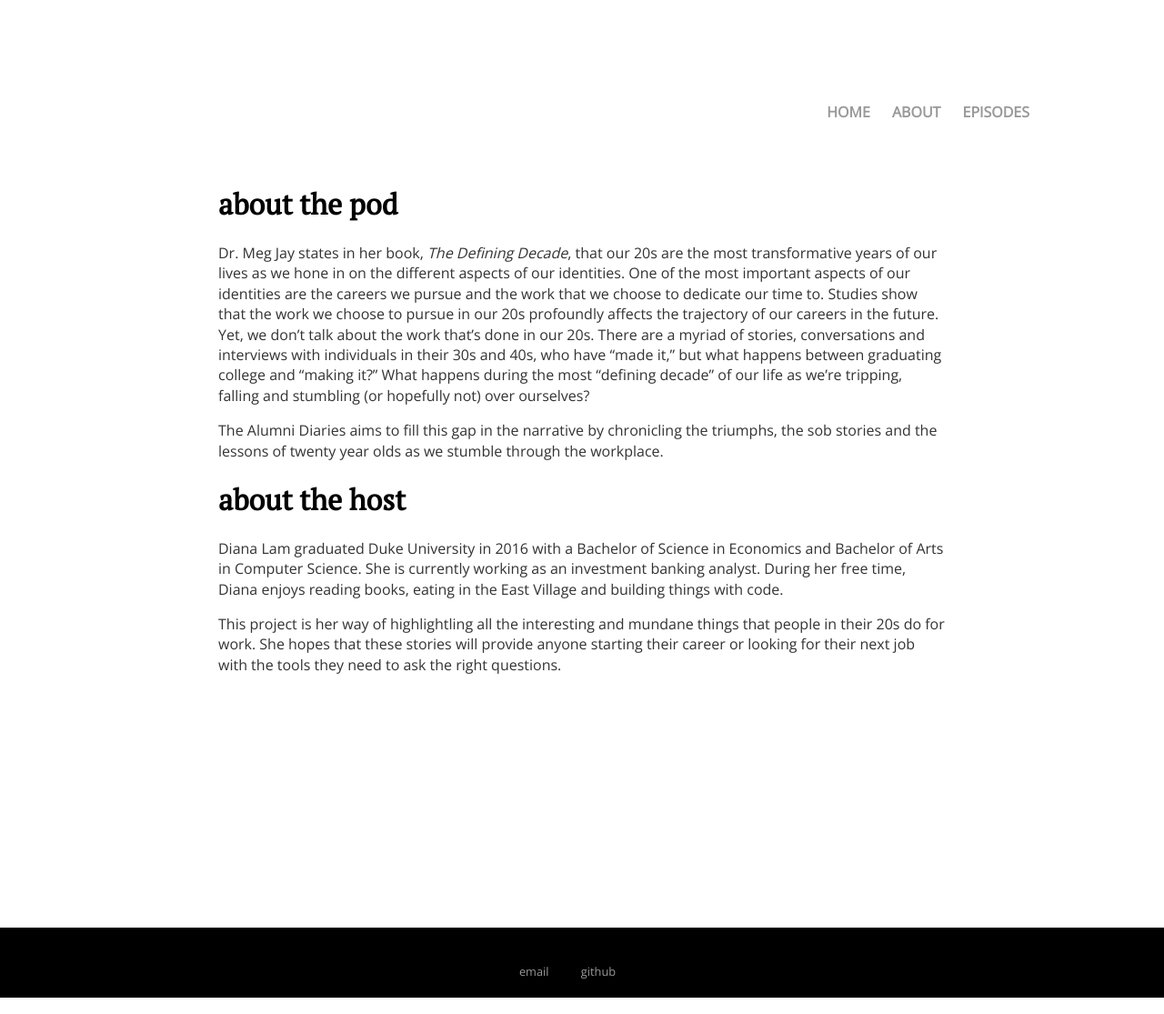
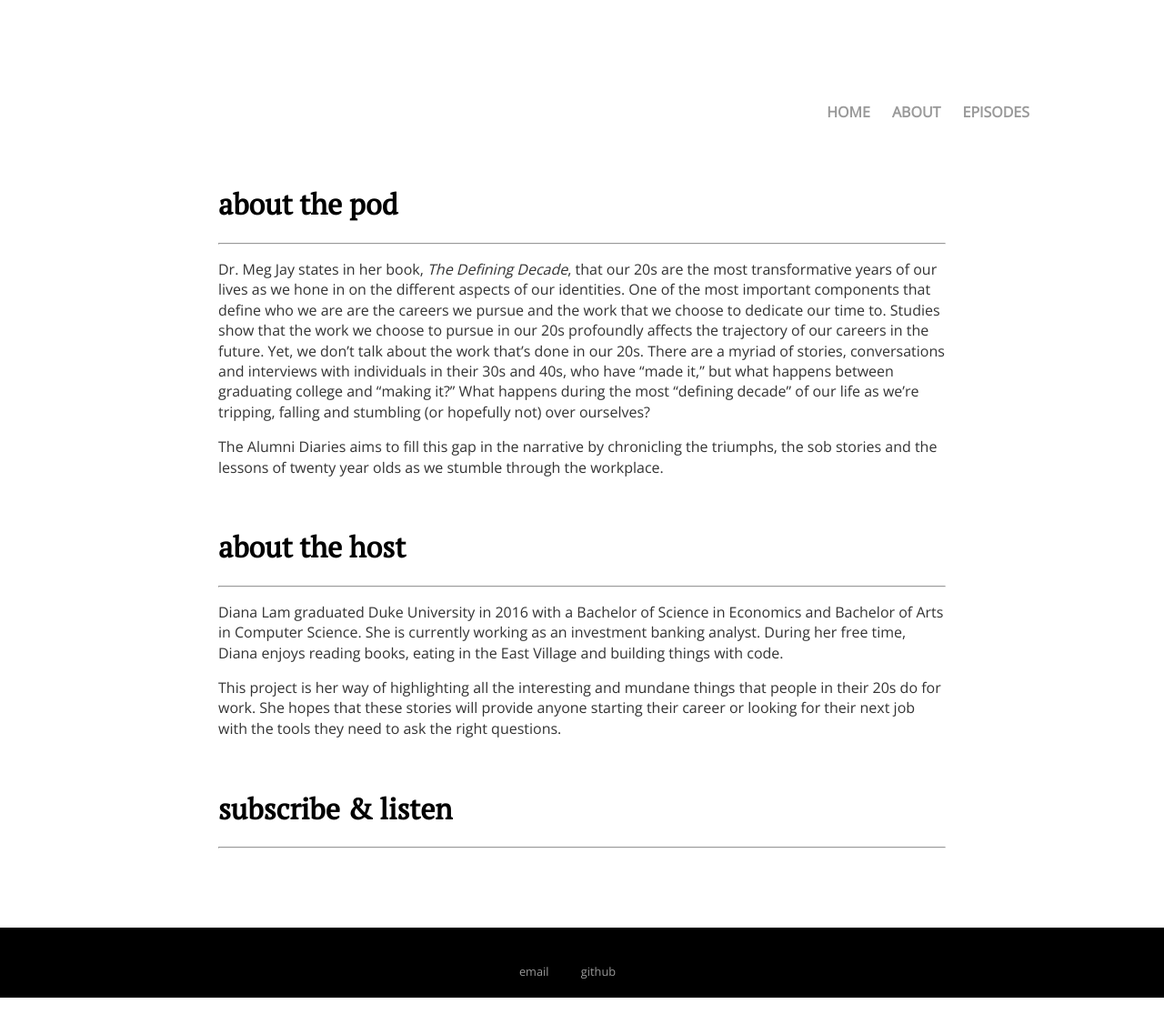
Before and after one commit to dlam58/theAlumniDiaries, a Jekyll site: the page built from about.html, in a window 1280 px wide. Shown: the whole page at 91% size. Built offline with Jekyll 4.4.1, drawn with Linux system fonts in a browser that asks for light colours.

Commit message:
revised "About" section

```diff
--- a/about.html
+++ b/about.html
@@ -4,13 +4,20 @@
 ---
 <div class="about">
 	<h1>about the pod</h1>
-		<p>Dr. Meg Jay states in her book, <i>The Defining Decade</i>, that our 20s are the most transformative years of our lives as we hone in on the different aspects of our identities. One of the most important aspects of our identities are the careers we pursue and the work that we choose to dedicate our time to. Studies show that the work we choose to pursue in our 20s profoundly affects the trajectory of our careers in the future. Yet, we don’t talk about the work that’s done in our 20s. There are a myriad of stories, conversations and interviews with individuals in their 30s and 40s, who have “made it,” but what happens between graduating college and “making it?” What happens during the most “defining decade” of our life as we’re tripping, falling and stumbling (or hopefully not) over ourselves?</p>
+	<hr>
+		<p>Dr. Meg Jay states in her book, <i>The Defining Decade</i>, that our 20s are the most transformative years of our lives as we hone in on the different aspects of our identities. One of the most important components that define who we are are the careers we pursue and the work that we choose to dedicate our time to. Studies show that the work we choose to pursue in our 20s profoundly affects the trajectory of our careers in the future. Yet, we don’t talk about the work that’s done in our 20s. There are a myriad of stories, conversations and interviews with individuals in their 30s and 40s, who have “made it,” but what happens between graduating college and “making it?” What happens during the most “defining decade” of our life as we’re tripping, falling and stumbling (or hopefully not) over ourselves?</p>
 
 		<p>The Alumni Diaries aims to fill this gap in the narrative by chronicling the triumphs, the sob stories and the lessons of twenty year olds as we stumble through the workplace.</p>
+
+	<br>
 	<h1> about the host </h1>
+	<hr>
 		<p> Diana Lam graduated Duke University in 2016 with a Bachelor of Science in Economics and Bachelor of Arts in Computer Science. She is currently working as an investment banking analyst. During her free time, Diana enjoys reading books, eating in the East Village and building things with code.
 
-		<p>This project is her way of highlightling all the interesting and mundane things that people in their 20s do for work. She hopes that these stories will provide anyone starting their career or looking for their next job with the tools they need to ask the right questions. </p>
+		<p>This project is her way of highlighting all the interesting and mundane things that people in their 20s do for work. She hopes that these stories will provide anyone starting their career or looking for their next job with the tools they need to ask the right questions. </p>
+	<br>
+	<h1> subscribe & listen </h1>
+	<hr>
 
 
 </div><!-- /.about -->
```
